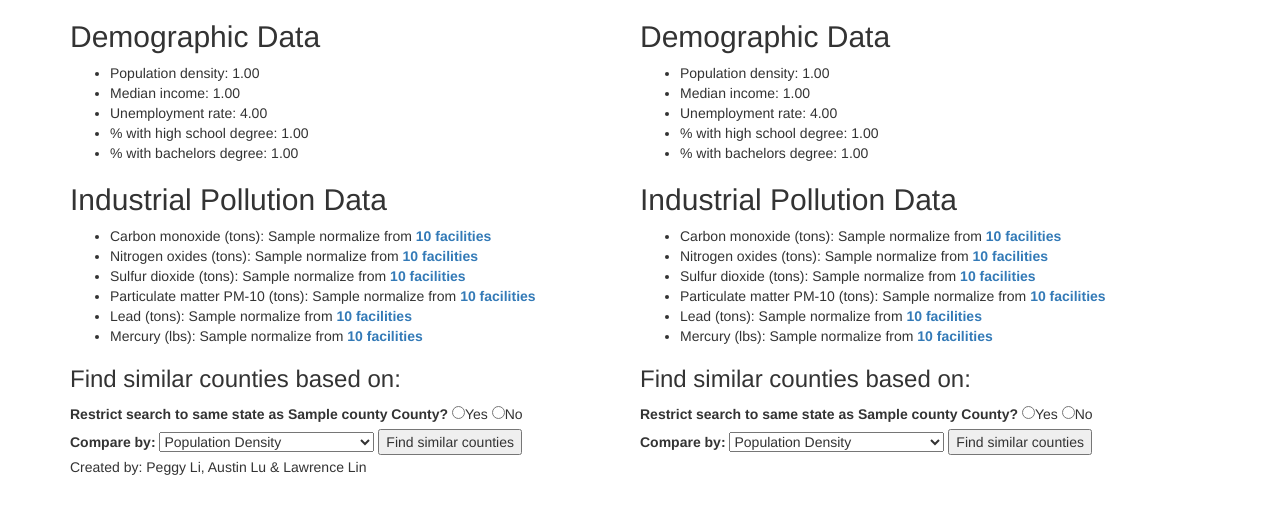
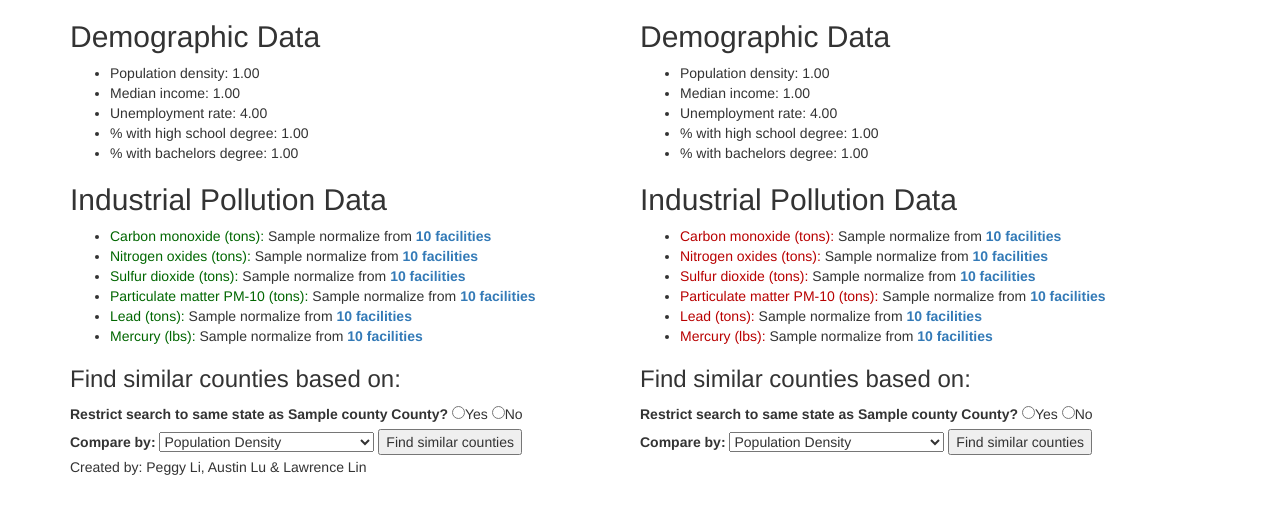
Before and after one commit to austinlu/CS316Project, a Django app: template django/pollugraphics/templates/pollugraphics/compare.html in a window 1280 px wide. Shown: the part 80-594 px from the top of the page. Run offline with Django 3.2, Linux system fonts and the light colour scheme; tables that the repository leaves empty hold one stand-in row (values such as "Sample post"); the template is opened without the code that fills it: values that come from a table or form of the project are taken from there, most other values are stand-ins (such as "Sample title", 1, 10 or a date in 2020); some libraries are stand-ins or nearby versions.

Commit message:
Add colour contrast to side-by-side compare
Red for the higher of the two, green for lower. Thoughts on adding an
icon instead?

```diff
--- a/django/pollugraphics/templates/pollugraphics/compare.html
+++ b/django/pollugraphics/templates/pollugraphics/compare.html
@@ -19,12 +19,12 @@
 <!-- county pollution data -->
 <h2>Industrial Pollution Data</h2>
 <ul>
-	<li>Carbon monoxide (tons): {{aggPollution1.0.normalize}} from <b><a href="../../county/{{county1.id}}/CO">{{aggPollution1.7}} facilities</a></b> </li>
-	<li>Nitrogen oxides (tons): {{aggPollution1.1.normalize}} from <b><a href="../../county/{{county1.id}}/NOx">{{aggPollution1.8}} facilities</a></b> </li>
-	<li>Sulfur dioxide (tons): {{aggPollution1.2.normalize}} from <b><a href="../../county/{{county1.id}}/SO2">{{aggPollution1.9}} facilities</a></b> </li>
-	<li>Particulate matter PM-10 (tons): {{aggPollution1.3.normalize}} from <b><a href="../../county/{{county1.id}}/PM10">{{aggPollution1.10}} facilities</a></b> </li>
-	<li>Lead (tons): {{aggPollution1.4.normalize}} from <b><a href="../../county/{{county1.id}}/lead">{{aggPollution1.11}} facilities</a></b> </li>
-	<li>Mercury (lbs): {{aggPollution1.5.normalize}} from <b><a href="../../county/{{county1.id}}/mercury">{{aggPollution1.12}} facilities</a></b> </li>
+	<li><span id="1C">Carbon monoxide (tons): </span>{{aggPollution1.0.normalize}} from <b><a href="../../county/{{county1.id}}/CO">{{aggPollution1.7}} facilities</a></b> </li>
+	<li><span id="1N">Nitrogen oxides (tons): </span>{{aggPollution1.1.normalize}} from <b><a href="../../county/{{county1.id}}/NOx">{{aggPollution1.8}} facilities</a></b> </li>
+	<li><span id="1S">Sulfur dioxide (tons): </span>{{aggPollution1.2.normalize}} from <b><a href="../../county/{{county1.id}}/SO2">{{aggPollution1.9}} facilities</a></b> </li>
+	<li><span id="1P">Particulate matter PM-10 (tons): </span>{{aggPollution1.3.normalize}} from <b><a href="../../county/{{county1.id}}/PM10">{{aggPollution1.10}} facilities</a></b> </li>
+	<li><span id="1L">Lead (tons): </span>{{aggPollution1.4.normalize}} from <b><a href="../../county/{{county1.id}}/lead">{{aggPollution1.11}} facilities</a></b> </li>
+	<li><span id="1M">Mercury (lbs): </span>{{aggPollution1.5.normalize}} from <b><a href="../../county/{{county1.id}}/mercury">{{aggPollution1.12}} facilities</a></b> </li>
 
 </ul>
 <h3>Find similar counties based on:</h3>
@@ -66,12 +66,12 @@
 <!-- county pollution data -->
 <h2>Industrial Pollution Data</h2>
 <ul>
-	<li>Carbon monoxide (tons): {{aggPollution2.0.normalize}} from <b><a href="../../county/{{county2.id}}/CO">{{aggPollution2.7}} facilities</a></b> </li>
-	<li>Nitrogen oxides (tons): {{aggPollution2.1.normalize}} from <b><a href="../../county/{{county2.id}}/NOx">{{aggPollution2.8}} facilities</a></b> </li>
-	<li>Sulfur dioxide (tons): {{aggPollution2.2.normalize}} from <b><a href="../../county/{{county2.id}}/SO2">{{aggPollution2.9}} facilities</a></b> </li>
-	<li>Particulate matter PM-10 (tons): {{aggPollution2.3.normalize}} from <b><a href="../../county/{{county2.id}}/PM10">{{aggPollution2.10}} facilities</a></b> </li>
-	<li>Lead (tons): {{aggPollution2.4.normalize}} from <b><a href="../../county/{{county2.id}}/lead">{{aggPollution2.11}} facilities</a></b> </li>
-	<li>Mercury (lbs): {{aggPollution2.5.normalize}} from <b><a href="../../county/{{county2.id}}/mercury">{{aggPollution2.12}} facilities</a></b> </li>
+	<li><span id="2C">Carbon monoxide (tons): </span>{{aggPollution2.0.normalize}} from <b><a href="../../county/{{county2.id}}/CO">{{aggPollution2.7}} facilities</a></b> </li>
+	<li><span id="2N">Nitrogen oxides (tons): </span>{{aggPollution2.1.normalize}} from <b><a href="../../county/{{county2.id}}/NOx">{{aggPollution2.8}} facilities</a></b> </li>
+	<li><span id="2S">Sulfur dioxide (tons): </span>{{aggPollution2.2.normalize}} from <b><a href="../../county/{{county2.id}}/SO2">{{aggPollution2.9}} facilities</a></b> </li>
+	<li><span id="2P">Particulate matter PM-10 (tons): </span>{{aggPollution2.3.normalize}} from <b><a href="../../county/{{county2.id}}/PM10">{{aggPollution2.10}} facilities</a></b> </li>
+	<li><span id="2L">Lead (tons): </span>{{aggPollution2.4.normalize}} from <b><a href="../../county/{{county2.id}}/lead">{{aggPollution2.11}} facilities</a></b> </li>
+	<li><span id="2M">Mercury (lbs): </span>{{aggPollution2.5.normalize}} from <b><a href="../../county/{{county2.id}}/mercury">{{aggPollution2.12}} facilities</a></b> </li>
 
 </ul>
 <h3>Find similar counties based on:</h3>
@@ -96,4 +96,19 @@
 </div>
 
 </div>
+
+<script>
+document.getElementById("1C").style.color = ({{aggPollution1.0}} > {{aggPollution2.0}}) ? "#B80000" : "#006600";
+document.getElementById("1N").style.color = ({{aggPollution1.1}} > {{aggPollution2.1}}) ? "#B80000" : "#006600";
+document.getElementById("1S").style.color = ({{aggPollution1.2}} > {{aggPollution2.2}}) ? "#B80000" : "#006600";
+document.getElementById("1P").style.color = ({{aggPollution1.3}} > {{aggPollution2.3}}) ? "#B80000" : "#006600";
+document.getElementById("1L").style.color = ({{aggPollution1.4}} > {{aggPollution2.4}}) ? "#B80000" : "#006600";
+document.getElementById("1M").style.color = ({{aggPollution1.5}} > {{aggPollution2.5}}) ? "#B80000" : "#006600";
+document.getElementById("2C").style.color = ({{aggPollution1.0}} > {{aggPollution2.0}}) ? "#006600" : "#B80000";
+document.getElementById("2N").style.color = ({{aggPollution1.1}} > {{aggPollution2.1}}) ? "#006600" : "#B80000";
+document.getElementById("2S").style.color = ({{aggPollution1.2}} > {{aggPollution2.2}}) ? "#006600" : "#B80000";
+document.getElementById("2P").style.color = ({{aggPollution1.3}} > {{aggPollution2.3}}) ? "#006600" : "#B80000";
+document.getElementById("2L").style.color = ({{aggPollution1.4}} > {{aggPollution2.4}}) ? "#006600" : "#B80000";
+document.getElementById("2M").style.color = ({{aggPollution1.5}} > {{aggPollution2.5}}) ? "#006600" : "#B80000";
+</script>
 {% endblock %}
```
